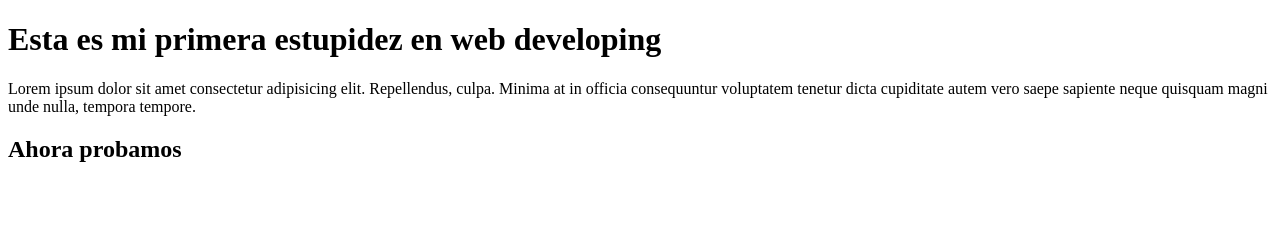
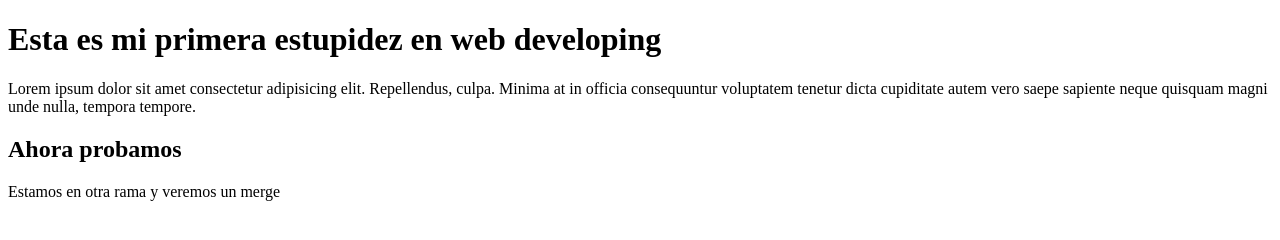
Before and after one commit to jeliox/prueba, a plain HTML site: page index.html in a window 1280 px wide. Drawn offline with Linux system fonts and the light colour scheme.

Commit message:
agremos un parrafo en la ramauno

```diff
--- a/index.html
+++ b/index.html
@@ -10,5 +10,8 @@
     <h1> Esta es mi primera estupidez en web developing </h1>
     <p>Lorem ipsum dolor sit amet consectetur adipisicing elit. Repellendus, culpa. Minima at in officia consequuntur voluptatem tenetur dicta cupiditate autem vero saepe sapiente neque quisquam magni unde nulla, tempora tempore.</p>
     <h2>Ahora probamos</h2>
+
+<p>Estamos en otra rama y veremos un merge</p>
+
 </body>
 </html>
```
